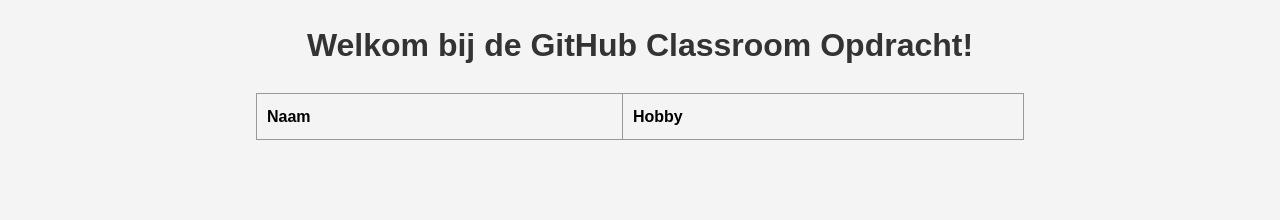
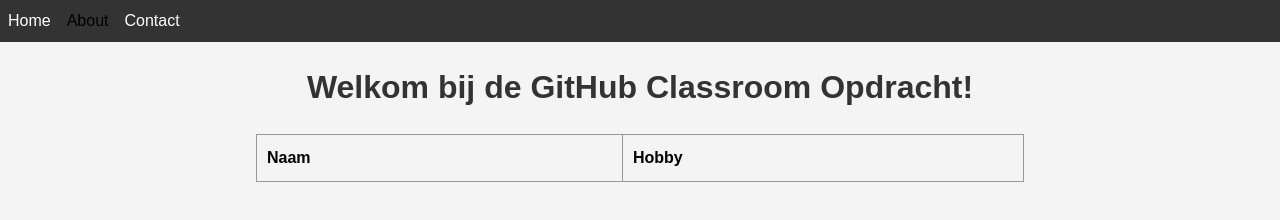
Before and after one commit to BlurBaviaan/leren-werken-met-github-branching_merging, a plain HTML site: page index.html in a window 1280 px wide. Drawn offline with Linux system fonts and the light colour scheme.

Commit message:
Navagatiebalk

```diff
--- a/index.html
+++ b/index.html
@@ -7,15 +7,20 @@
     <link rel="stylesheet" href="style.css">
 </head>
 <body>
+    <ul>
+        <li><a href="index.html">Home</a>
+        </li>
+        <li><a href="Contact.html"></a>About</a>
+        </li>
+        <li><a href="About.html">Contact</a>
+        </li>
+    </ul>
     <h1>Welkom bij de GitHub Classroom Opdracht!</h1>
-	<!-- Voeg hier een paragraaf toe. -->
     <table>
         <tr>
             <th>Naam</th>
             <th>Hobby</th>
         </tr>
-        <!-- Student A zal hier een aantal rijen aan de tabel toevoegen. -->
     </table>
-    <!-- Student B zal hier een ongeordende lijst toevoegen -->
 </body>
 </html>
--- a/style.css
+++ b/style.css
@@ -29,4 +29,31 @@
     text-align: left;
 }
 
-/* Student B zal hier extra stijlen toevoegen voor de ongeordende lijst */
+ul {
+    list-style-type: none;
+    margin: 0;
+    padding: 0;
+    overflow: hidden;
+    background-color: #333;
+}
+
+li {
+    padding: 8px;
+    float: left;
+}
+
+li:last-child {
+    border-right: none;
+}
+
+li a {
+    display: block;
+    color: white;
+    text-align: center;
+    padding: 14px, 16px;
+    text-decoration: none;
+}
+
+li a:hover {
+    background-color: darkblue;
+}
```
